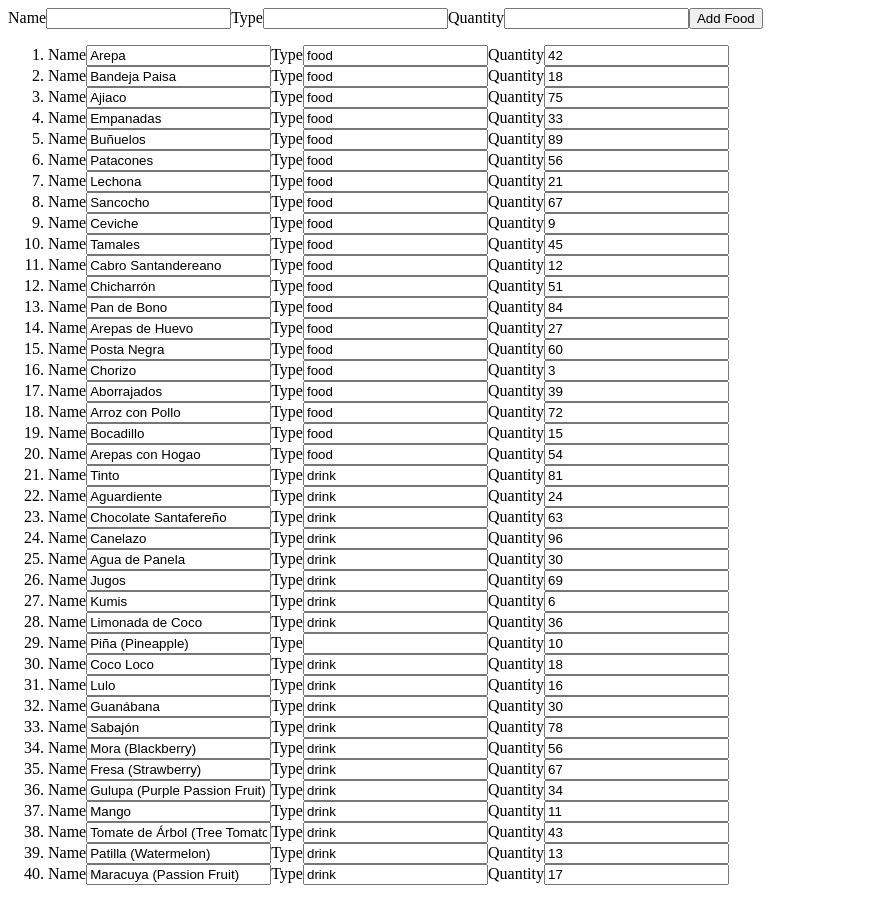
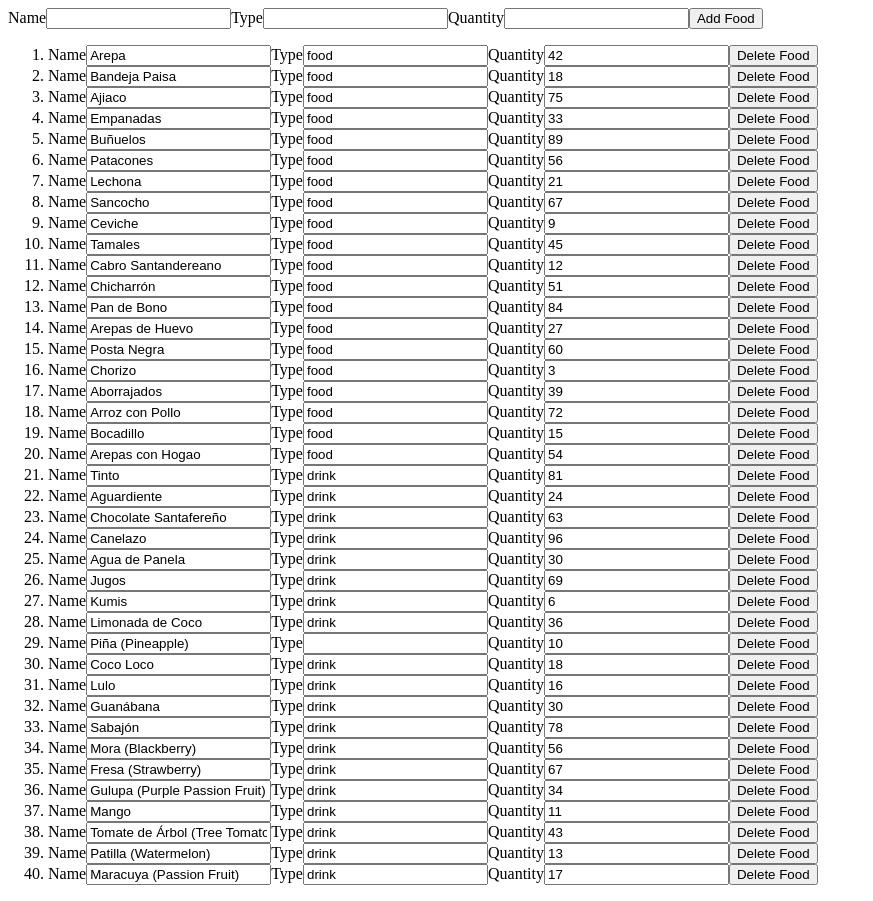
Before and after one commit to Carlosvalderrama93/foodList, a React (Vite) app: page / in a window 1280 px wide. Shown: the whole page, without its empty margins (0-873 px from the left). Built offline with nearby package versions, Linux system fonts and the light colour scheme.

Commit message:
feat: food deleteItem was implemented

```diff
--- a/src/components/Food.jsx
+++ b/src/components/Food.jsx
@@ -29,6 +29,11 @@ function Food({ food }) {
     }
   }, [isEditing]);
 
+  function handleDeleteItem(id) {
+    const updatedFoodList = foodList.filter((food) => food.id !== id);
+    setFoodList(updatedFoodList);
+  }
+
   return (
     <li>
       <Input
@@ -49,6 +54,9 @@ function Food({ food }) {
         name={"quantity"}
         event={handleChangeFoodProp}
       />
+      <button onClick={() => handleDeleteItem(currentFood.id)}>
+        Delete Food
+      </button>
     </li>
   );
 }
```
